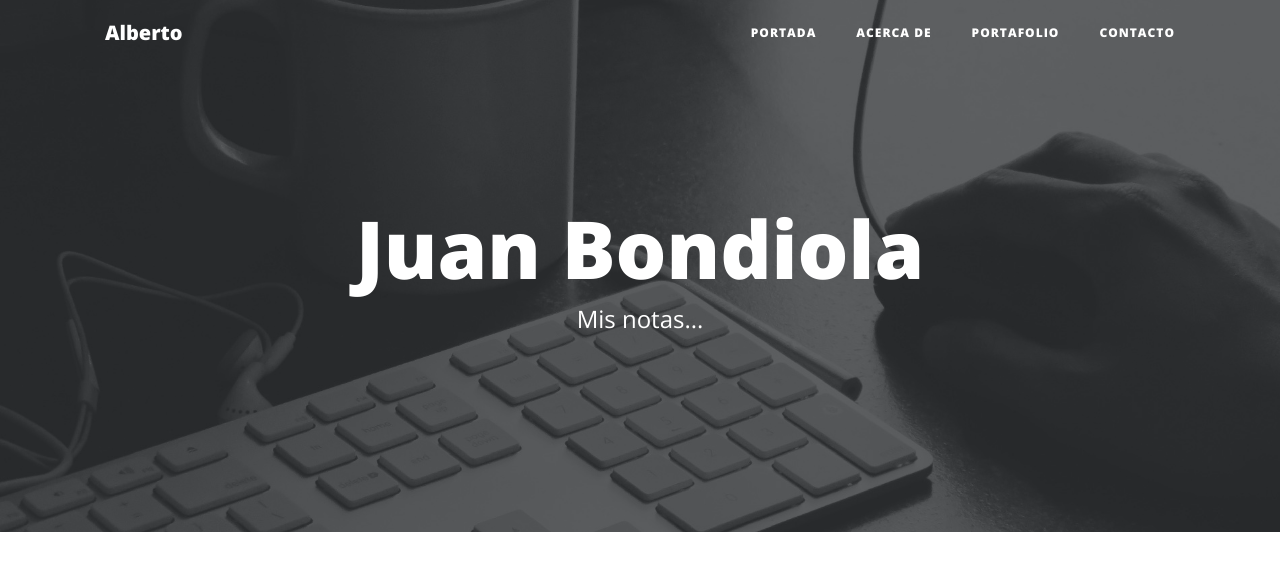
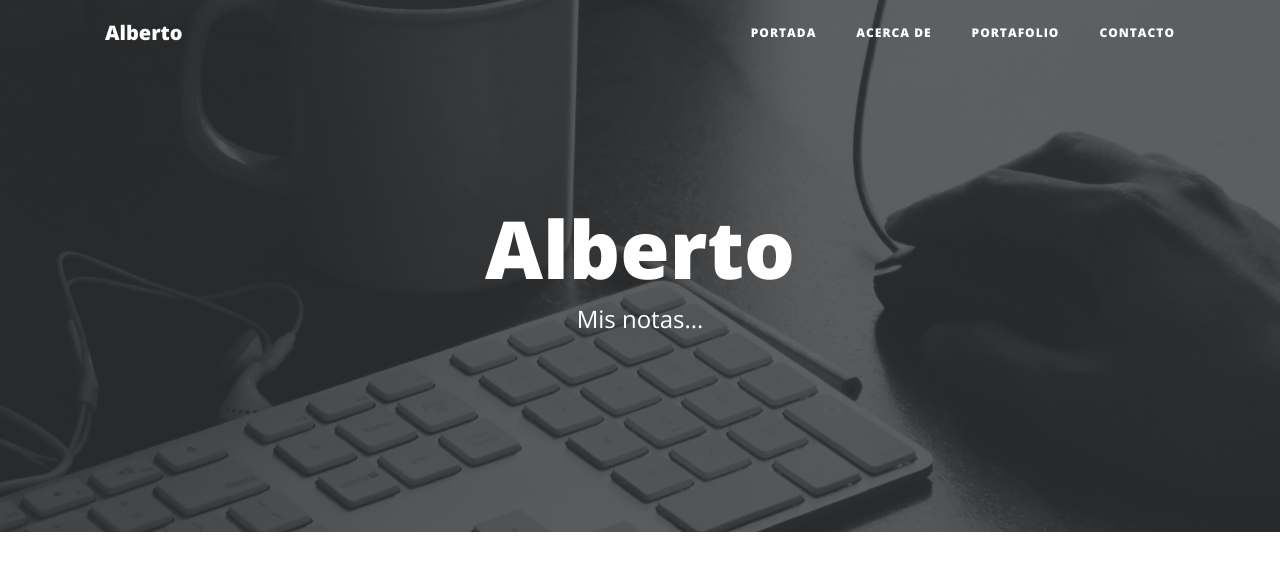
Before and after one commit to apastor63/webpersonal, a Django app: template webpersonal/core/templates/core/home.html in a window 1280 px wide. Shown: the top 572 px of the page. Run offline with Django 4.2, Linux system fonts and the light colour scheme; the template is opened without the code that fills it, so the values that code supplies are empty; some libraries are stand-ins or nearby versions.

Commit message:
Actualización

```diff
--- a/webpersonal/core/templates/core/home.html
+++ b/webpersonal/core/templates/core/home.html
@@ -5,6 +5,6 @@
 {% block background %}{% load static %}{% static 'core/img/home-bg.jpg' %}{% endblock %}
 
 {% block headers %}
-    <h1>Juan Bondiola</h1>
+    <h1>Alberto</h1>
     <span class="subheading">Mis notas...</span>
 {% endblock %}
```
